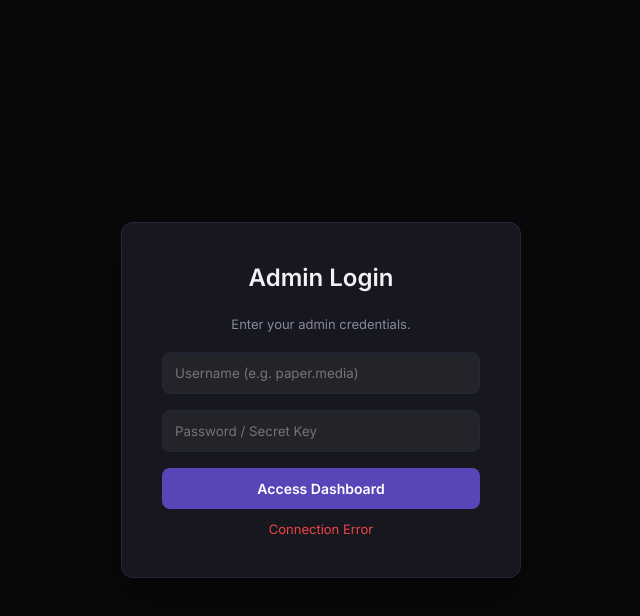
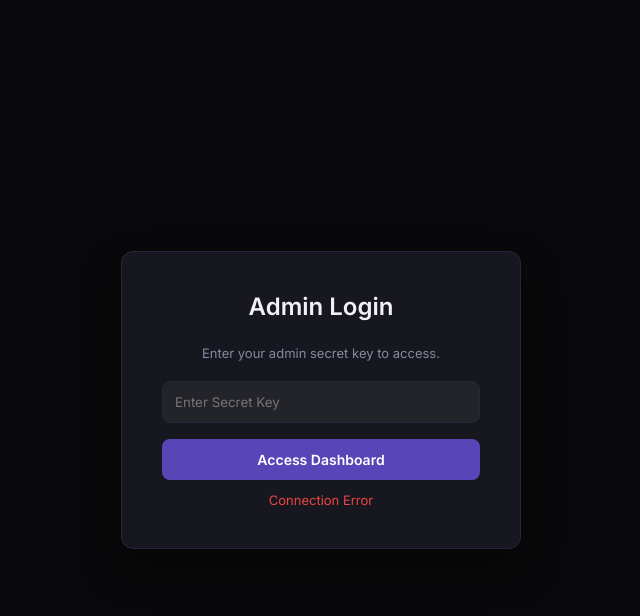
Before and after one commit to tanmaykadu08/paper.media, a website: page owner/admin.html in a window 1280 px wide. Both pictures are taken after a click on the button "Access Dashboard". Shown: the whole page, without its empty margins (319-959 px from the left). Drawn offline with Linux system fonts and the light colour scheme; no server answers.

Commit message:
remove username requirement

```diff
--- a/owner/admin.html
+++ b/owner/admin.html
@@ -108,11 +108,10 @@
   <div id="login-screen">
     <div class="login-box">
       <h2>Admin Login</h2>
-      <p class="text-muted" style="margin-bottom:20px;">Enter your admin credentials.</p>
-      <input type="text" id="admin-user" placeholder="Username (e.g. paper.media)" />
-      <input type="password" id="admin-key" placeholder="Password / Secret Key" />
+      <p class="text-muted" style="margin-bottom:20px;">Enter your admin secret key to access.</p>
+      <input type="password" id="admin-key" placeholder="Enter Secret Key" />
       <button class="btn-primary" onclick="login()">Access Dashboard</button>
-      <p id="login-error" class="text-muted" style="color:var(--danger); margin-top:12px; display:none;">Invalid credentials or connection error.</p>
+      <p id="login-error" class="text-muted" style="color:var(--danger); margin-top:12px; display:none;">Invalid key or connection error.</p>
     </div>
   </div>
 
@@ -269,7 +268,6 @@
     const API_URL = "https://papermediaapi.paper-mediaa.workers.dev";
 
     // --- State ---
-    let username = localStorage.getItem("paper_admin_user");
     let key = localStorage.getItem("paper_admin_key");
 
     // --- UI Helpers ---
@@ -306,7 +304,6 @@
     async function api(path, options = {}) {
       const headers = {
         "Content-Type": "application/json",
-        "X-Admin-User": username || "",
         "X-Admin-Key": key || "",
         ...options.headers
       };
@@ -330,23 +327,18 @@
         loadDashboard();
       } catch (e) {
         key = null;
-        username = null;
-        localStorage.removeItem("paper_admin_user");
         localStorage.removeItem("paper_admin_key");
         document.getElementById('login-screen').classList.remove('hidden');
       }
     }
 
     async function login() {
-      const userIn = document.getElementById('admin-user').value;
       const keyIn = document.getElementById('admin-key').value;
       const errEl = document.getElementById('login-error');
       try {
         errEl.style.display = 'none';
-        username = userIn;
         key = keyIn;
         await api('/admin/inquiries'); // Test auth
-        localStorage.setItem("paper_admin_user", username);
         localStorage.setItem("paper_admin_key", key);
         document.getElementById('login-screen').classList.add('hidden');
         document.getElementById('app').classList.remove('hidden');
@@ -354,15 +346,13 @@
         loadDashboard();
       } catch (e) {
         key = null;
-        username = null;
         errEl.style.display = 'block';
-        errEl.textContent = e.message === "Unauthorized" ? "Invalid Username or Password" : "Connection Error";
+        errEl.textContent = e.message === "Unauthorized" ? "Invalid Secret Key" : "Connection Error";
       }
     }
 
     function logout() {
       if(confirm('Are you sure you want to log out?')) {
-        localStorage.removeItem("paper_admin_user");
         localStorage.removeItem("paper_admin_key");
         window.location.reload();
       }
--- a/worker.js
+++ b/worker.js
@@ -79,12 +79,8 @@ export default {
     }
 
     function checkAdmin() {
-      const userHeader = request.headers.get("X-Admin-User");
       const keyHeader = request.headers.get("X-Admin-Key");
 
-      if (env.ADMIN_USERNAME && userHeader !== env.ADMIN_USERNAME) {
-        throw new Error("Unauthorized");
-      }
       if (keyHeader !== env.ADMIN_SECRET_KEY) {
         throw new Error("Unauthorized");
       }
```
